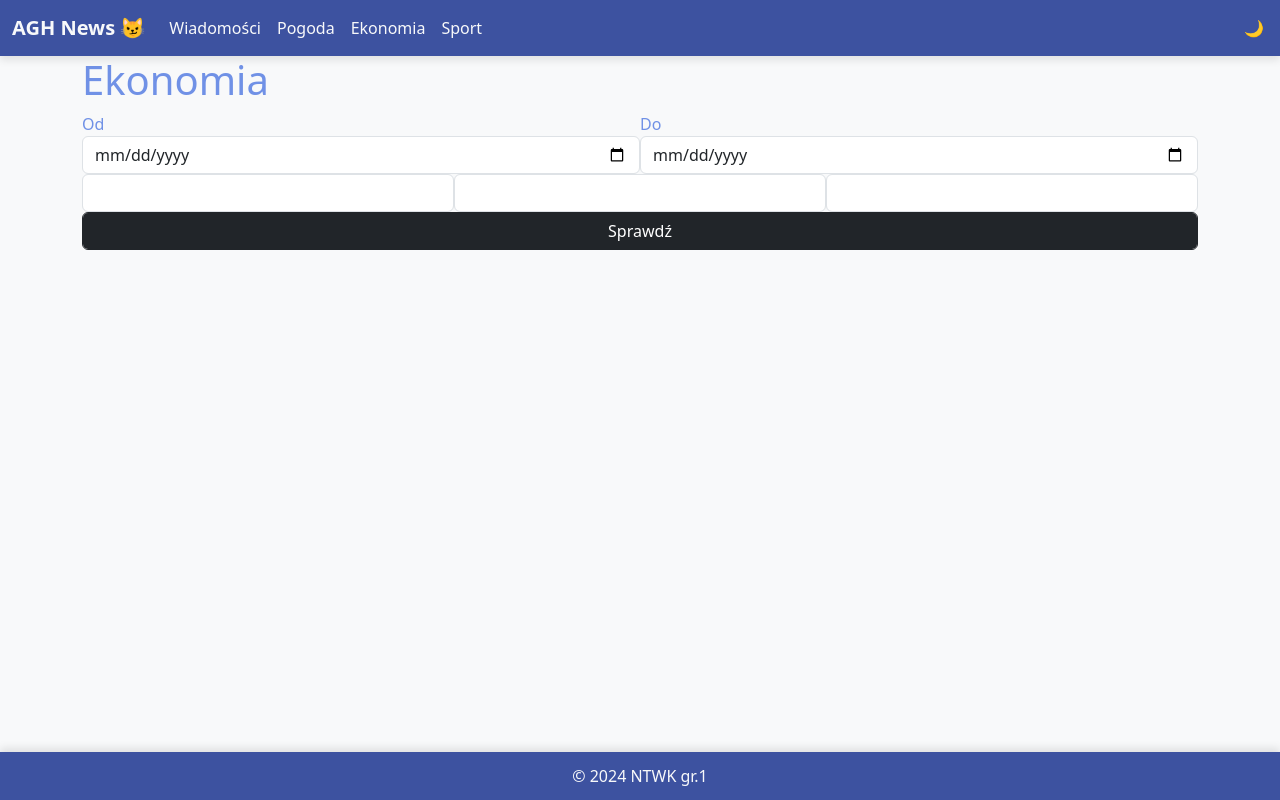
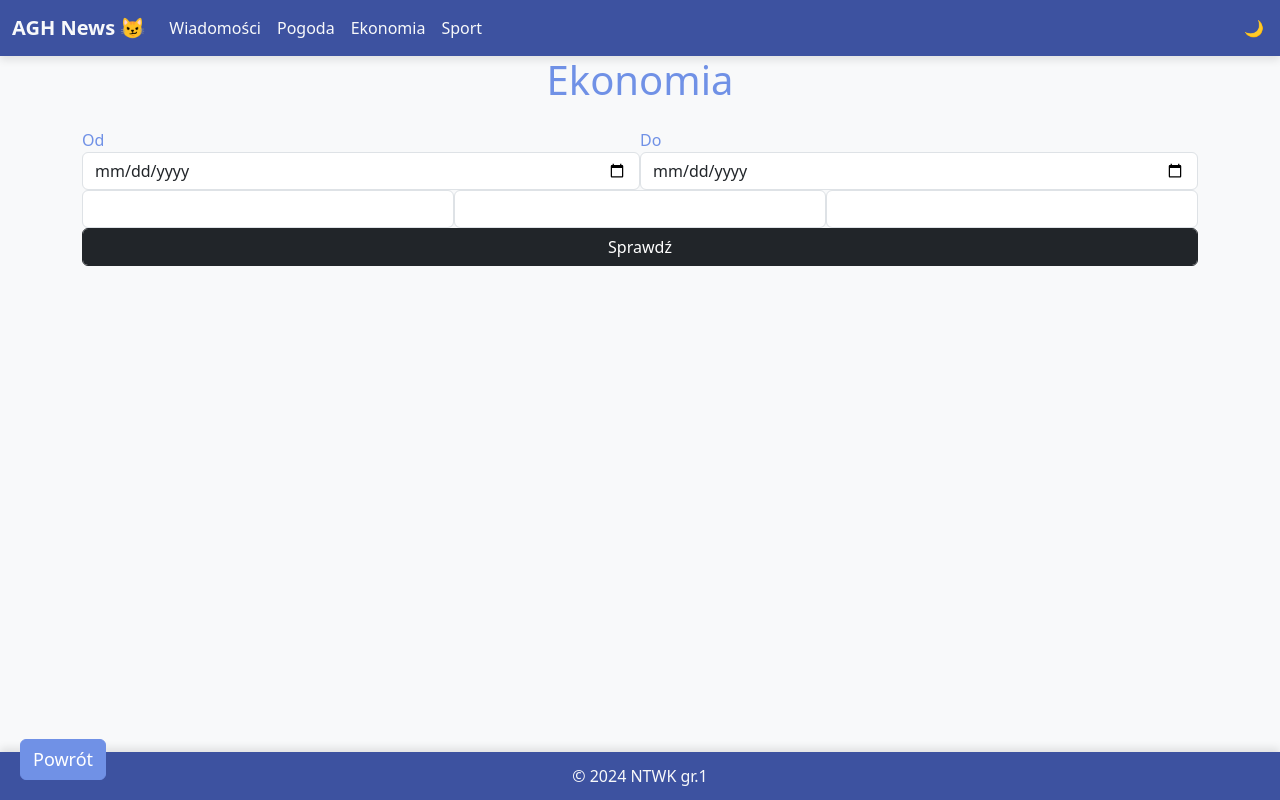
Before and after one commit to TobiaszAGH/news, a Flask app: template app/blueprints/economy/templates/economy.html in a window 1280 px wide. Run offline with Flask 3, Linux system fonts and the light colour scheme; the template is opened without the code that fills it: values that come from a table or form of the project are taken from there, others are empty; some libraries are stand-ins or nearby versions; some web fonts are replaced.

Commit message:
modified html template to match news and sport style

```diff
--- a/app/blueprints/economy/templates/economy.html
+++ b/app/blueprints/economy/templates/economy.html
@@ -2,10 +2,19 @@
     "bootstrap/utils.html" as utils %}
     {% block header %}
     <script src="https://cdn.plot.ly/plotly-latest.min.js"></script>
+    <style>
+      .sticky-back-button {
+        position: fixed;
+        bottom: 20px;
+        left: 20px;
+        font-size: 18px;
+        z-index: 3;
+      }
+    </style>
     {% endblock %}
      {% block main%}
     <div class="container ">
-      <h1>Ekonomia</h1>
+      <h1 class="text-center mb-4">Ekonomia</h1>
 
       <form method="POST" action="/economy">
         {{ form.csrf_token }}
@@ -43,4 +52,5 @@
       {% endwith %}
       <div id="chart">{{ graph|safe }}</div>
     </div>
+    <a href="{{ url_for('main_bp.main') }}" class="btn btn-primary sticky-back-button">Powrót</a>
     {% endblock %}
```
